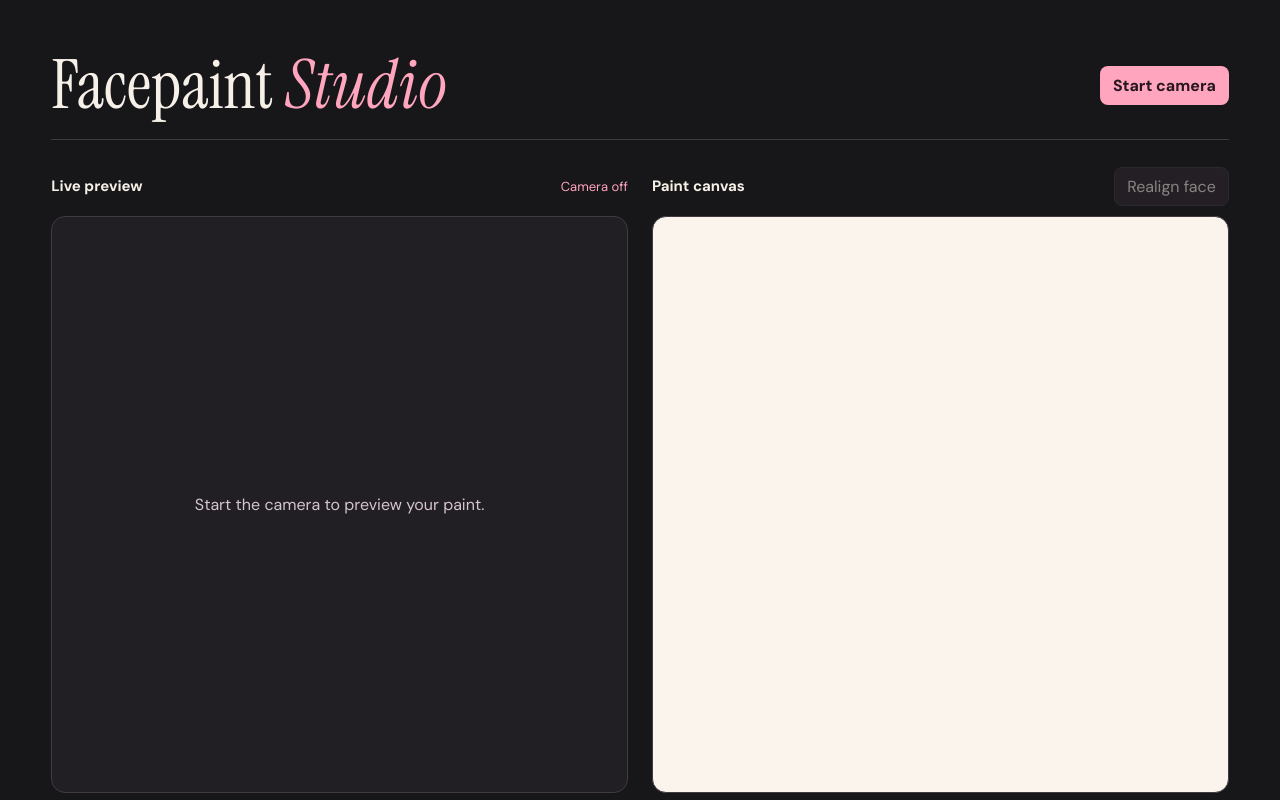
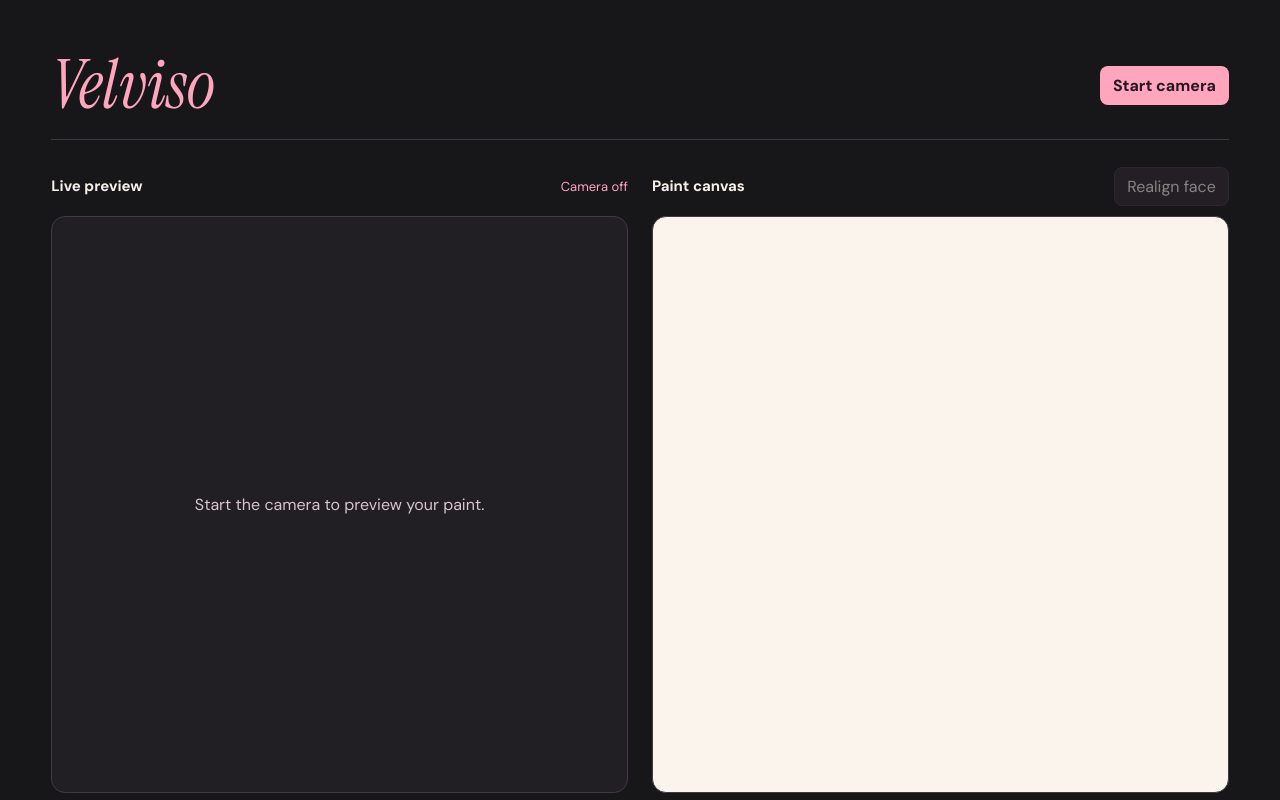
Before and after one commit to adarshprakasan/velviso, a plain HTML site: page index.html in a window 1280 px wide. Shown: the top 800 px of the page. Drawn offline with Linux system fonts and the light colour scheme.

Commit message:
Rename the app to Velviso

```diff
--- a/index.html
+++ b/index.html
@@ -3,11 +3,11 @@
 <head>
 <meta charset="utf-8">
 <meta name="viewport" content="width=device-width,initial-scale=1">
-<title>Facepaint Studio</title>
+<title>Velviso</title>
 <link rel="stylesheet" href="studio.css">
 </head>
 <body>
-<header><h1>Facepaint <em>Studio</em></h1><button id="camera">Start camera</button></header>
+<header><h1><em>Velviso</em></h1><button id="camera">Start camera</button></header>
 <main>
 <section><div class="heading"><h2>Live preview</h2><span id="status" role="status">Camera off</span></div>
 <div class="preview"><video playsinline muted aria-label="Live camera"></video><canvas id="overlay"></canvas><p id="placeholder">Start the camera to preview your paint.</p></div>
```
Also changed, not shown: 1 other file.
